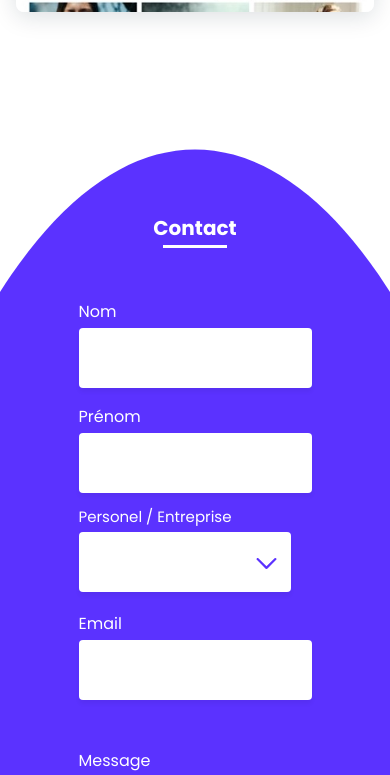
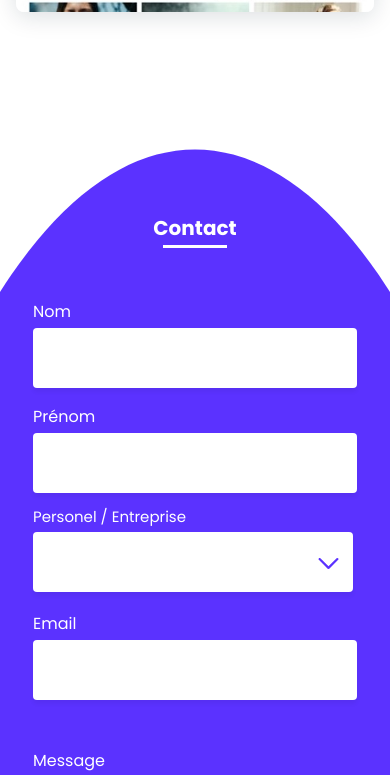
Before and after one commit to amoungui/porfolio, a React (Create React App) app: page / in a window 390 px wide. Shown: the part 3497-4272 px from the top of the page. Built offline with nearby package versions, Linux system fonts and the light colour scheme.

Commit message:
review style of contact form and Select component

```diff
--- a/src/components/Select/style.scss
+++ b/src/components/Select/style.scss
@@ -75,7 +75,7 @@
 /* Small devices (phones, less than 768px) */
 @media (max-width: 767.98px) {
   .SelectContainer {
-    width: 154px;
+    width: 372px;
     min-height: 86px;
     position: relative;
     margin-left: 8px;
@@ -85,11 +85,11 @@
       margin-top: 4px;
     }
     &.large {
-      width: 212px;
+      width: 320px;
       .Select {
-        width: 212px;
+        width: 320px;
         ul {
-          width: 212px;
+          width: 320px;
         }
       }
     }
@@ -113,6 +113,27 @@
 
 /** tiny devise **/
 @media (max-width: 372px) {
+  .SelectContainer {
+    width: 372px;
+    min-height: 86px;
+    position: relative;
+    margin-left: 8px;
+    .label {
+      color: $white;
+      margin-bottom: 4px;
+      margin-top: 4px;
+    }
+    &.large {
+      width: 218px;
+      .Select {
+        width: 218px;
+        ul {
+          width: 218px;
+        }
+      }
+    }
+  }
+
   .Select {
     width: 100%;
     min-height: 60px;
--- a/src/containers/Form/style.scss
+++ b/src/containers/Form/style.scss
@@ -21,7 +21,7 @@
 /* Small devices (phones, less than 768px) */
 @media (max-width: 767.98px) {
   .contact_form {
-    width: 100%;
+    width: 372px;
     display: flex;
     flex-direction: column;
   }
@@ -34,3 +34,13 @@
     display: block;
   }
 }
+
+
+/** tiny devise **/
+@media (max-width: 372px) {
+  .contact_form {
+    width: 272px;
+    display: flex;
+    flex-direction: column;
+  }
+}
```
